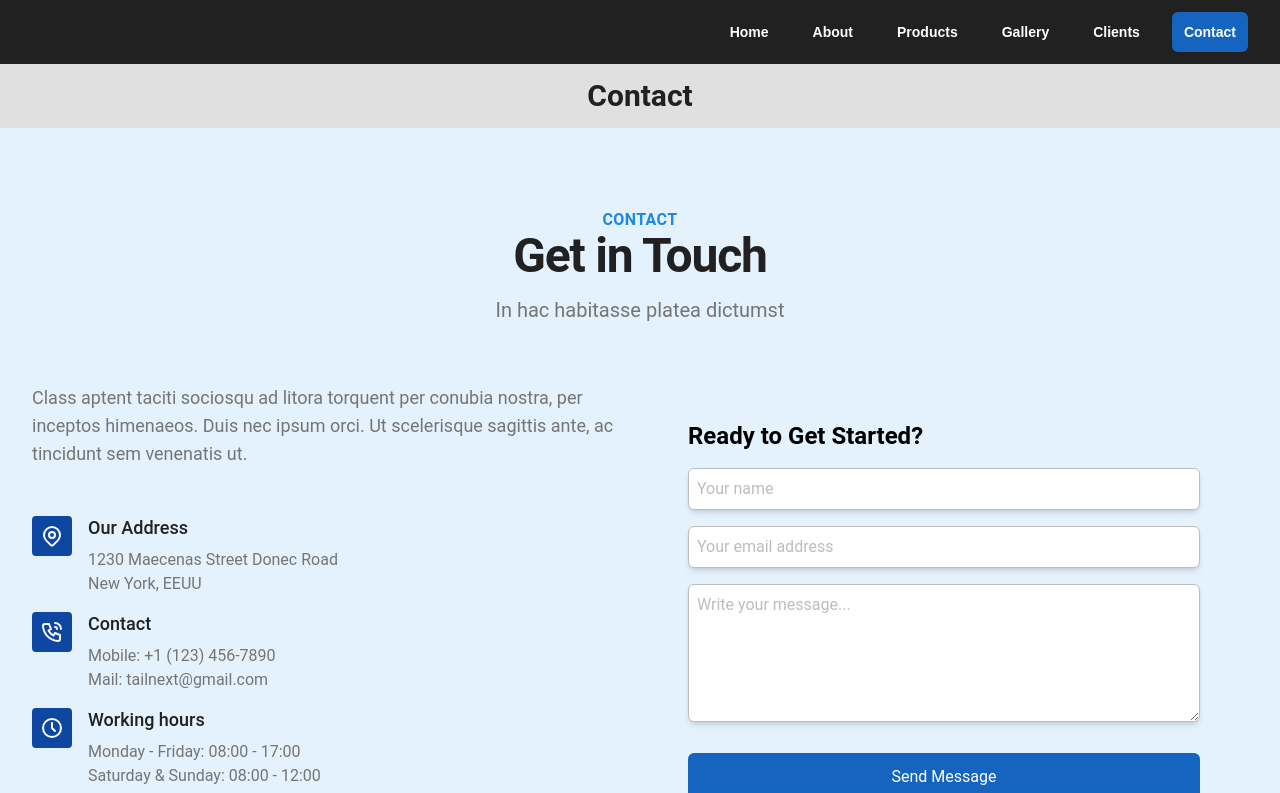
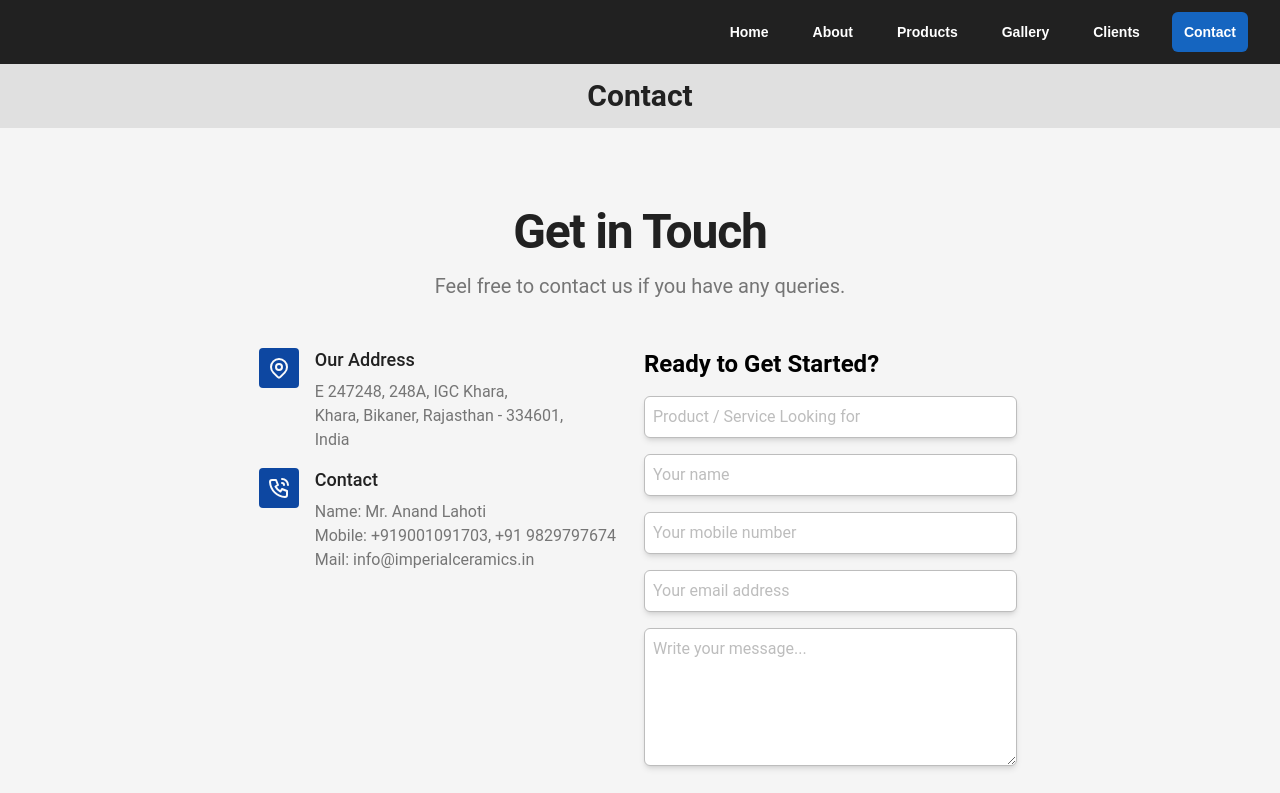
Before and after one commit to manavilahoti/ImperialCeramics, a React (Create React App) app: page /contact in a window 1280 px wide. Shown: the top 793 px of the page. Built offline with nearby package versions, Linux system fonts and the light colour scheme.

Commit message:
contact us

```diff
--- a/src/components/pages/Contact.jsx
+++ b/src/components/pages/Contact.jsx
@@ -2,29 +2,23 @@ import React from 'react';
 
 const ContactSection = () => {
   return (
-        <section className="bg-blue-50 dark:bg-slate-800" id="contact">
+    <section className="bg-gray-100 dark:bg-slate-800" id="contact">
       <div className="mx-auto max-w-7xl px-4 py-16 sm:px-6 lg:px-8 lg:py-20">
         <div className="mb-4">
           <div className="mb-6 max-w-3xl text-center sm:text-center md:mx-auto md:mb-12">
-                        <p className="text-base font-semibold uppercase tracking-wide text-blue-600 dark:text-blue-200">
-                            Contact
-                        </p>
+
             <h2 className="font-heading mb-4 font-bold tracking-tight text-gray-900 dark:text-white text-3xl sm:text-5xl">
               Get in Touch
             </h2>
-                        <p className="mx-auto mt-4 max-w-3xl text-xl text-gray-600 dark:text-slate-400">In hac habitasse platea
-                            dictumst
+            <p className="mx-auto mt-4 max-w-3xl text-xl text-gray-600 dark:text-slate-400">
+              Feel free to contact us if you have any queries.
             </p>
           </div>
         </div>
         <div className="flex items-stretch justify-center">
           <div className="grid md:grid-cols-2">
             <div className="h-full pr-6">
-                            <p className="mt-3 mb-12 text-lg text-gray-600 dark:text-slate-400">
-                                Class aptent taciti sociosqu ad
-                                litora torquent per conubia nostra, per inceptos himenaeos. Duis nec ipsum orci. Ut scelerisque
-                                sagittis ante, ac tincidunt sem venenatis ut.
-                            </p>
+
               <ul className="mb-6 md:mb-0">
                 <li className="flex">
                   <div className="flex h-10 w-10 items-center justify-center rounded bg-blue-900 text-gray-50">
@@ -40,8 +34,9 @@ const ContactSection = () => {
                   <div className="ml-4 mb-4">
                     <h3 className="mb-2 text-lg font-medium leading-6 text-gray-900 dark:text-white">Our Address
                     </h3>
-                                        <p className="text-gray-600 dark:text-slate-400">1230 Maecenas Street Donec Road</p>
-                                        <p className="text-gray-600 dark:text-slate-400">New York, EEUU</p>
+                    <p className="text-gray-600 dark:text-slate-400">E 247248, 248A, IGC Khara,</p>
+                    <p className="text-gray-600 dark:text-slate-400">Khara, Bikaner, Rajasthan - 334601,</p>
+                    <p className="text-gray-600 dark:text-slate-400">India</p>
                   </div>
                 </li>
                 <li className="flex">
@@ -59,36 +54,47 @@ const ContactSection = () => {
                   <div className="ml-4 mb-4">
                     <h3 className="mb-2 text-lg font-medium leading-6 text-gray-900 dark:text-white">Contact
                     </h3>
-                                        <p className="text-gray-600 dark:text-slate-400">Mobile: +1 (123) 456-7890</p>
-                                        <p className="text-gray-600 dark:text-slate-400">Mail: tailnext@gmail.com</p>
+                    <p className="text-gray-600 dark:text-slate-400">Name: Mr. Anand Lahoti </p>
+                    <p className="text-gray-600 dark:text-slate-400">Mobile: +919001091703, +91 9829797674 </p>
+                    <p className="text-gray-600 dark:text-slate-400">Mail: info@imperialceramics.in</p>
                   </div>
                 </li>
-                                <li className="flex">
-                                    <div className="flex h-10 w-10 items-center justify-center rounded bg-blue-900 text-gray-50">
-                                        <svg xmlns="http://www.w3.org/2000/svg" width="24" height="24" viewBox="0 0 24 24"
-                                            fill="none" stroke="currentColor" strokeWidth="2" strokeLinecap="round"
-                                            strokeLinejoin="round" className="h-6 w-6">
-                                            <path d="M3 12a9 9 0 1 0 18 0a9 9 0 0 0 -18 0"></path>
-                                            <path d="M12 7v5l3 3"></path>
-                                        </svg>
-                                    </div>
-                                    <div className="ml-4 mb-4">
-                                        <h3 className="mb-2 text-lg font-medium leading-6 text-gray-900 dark:text-white">Working
-                                            hours</h3>
-                                        <p className="text-gray-600 dark:text-slate-400">Monday - Friday: 08:00 - 17:00</p>
-                                        <p className="text-gray-600 dark:text-slate-400">Saturday &amp; Sunday: 08:00 - 12:00</p>
-                                    </div>
-                                </li>
+
               </ul>
             </div>
-                        <div className="card h-fit max-w-6xl p-5 md:p-12" id="form">
+            <div className="card h-fit max-w-6xl p-1 py-0" id="form">
               <h2 className="mb-4 text-2xl font-bold dark:text-white">Ready to Get Started?</h2>
               <form id="contactForm">
                 <div className="mb-6">
                   <div className="mx-0 mb-1 sm:mb-4">
                     <div className="mx-0 mb-1 sm:mb-4">
+                      <label htmlFor="product" className="pb-1 text-xs uppercase tracking-wider"></label>
+                      <input
+                        type="text"
+                        id="product"
+                        autoComplete="off"
+                        placeholder="Product / Service Looking for"
+                        className="mb-2 w-full rounded-md border border-gray-400 py-2 pl-2 pr-4 shadow-md dark:text-gray-300 sm:mb-0"
+                        name="product"
+                      />
+
+                    </div>
+
+                    <div className="mx-0 mb-1 sm:mb-4">
                       <label htmlFor="name" className="pb-1 text-xs uppercase tracking-wider"></label><input type="text" id="name" autoComplete="given-name" placeholder="Your name" className="mb-2 w-full rounded-md border border-gray-400 py-2 pl-2 pr-4 shadow-md dark:text-gray-300 sm:mb-0" name="name" />
                     </div>
+                    <div className="mx-0 mb-1 sm:mb-4">
+                      <label htmlFor="mobile" className="pb-1 text-xs uppercase tracking-wider"></label>
+                      <input
+                        type="text"
+                        id="mobile"
+                        autoComplete="tel"
+                        placeholder="Your mobile number"
+                        className="mb-2 w-full rounded-md border border-gray-400 py-2 pl-2 pr-4 shadow-md dark:text-gray-300 sm:mb-0"
+                        name="mobile"
+                      />
+                    </div>
+
                     <div className="mx-0 mb-1 sm:mb-4">
                       <label htmlFor="email" className="pb-1 text-xs uppercase tracking-wider"></label><input type="email" id="email" autoComplete="email" placeholder="Your email address" className="mb-2 w-full rounded-md border border-gray-400 py-2 pl-2 pr-4 shadow-md dark:text-gray-300 sm:mb-0" name="email" />
                     </div>
```
Lines whose indentation alone changed are shown as unchanged.
